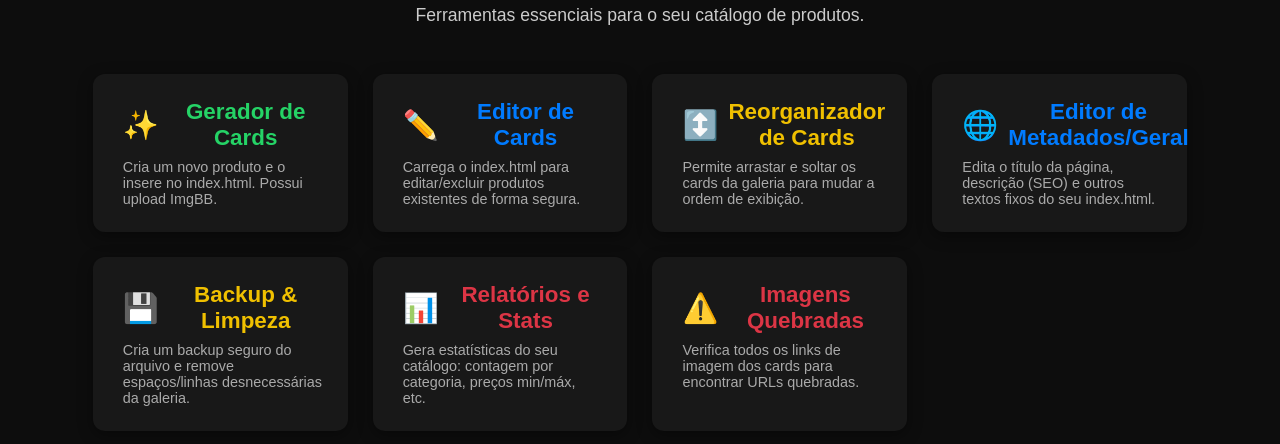
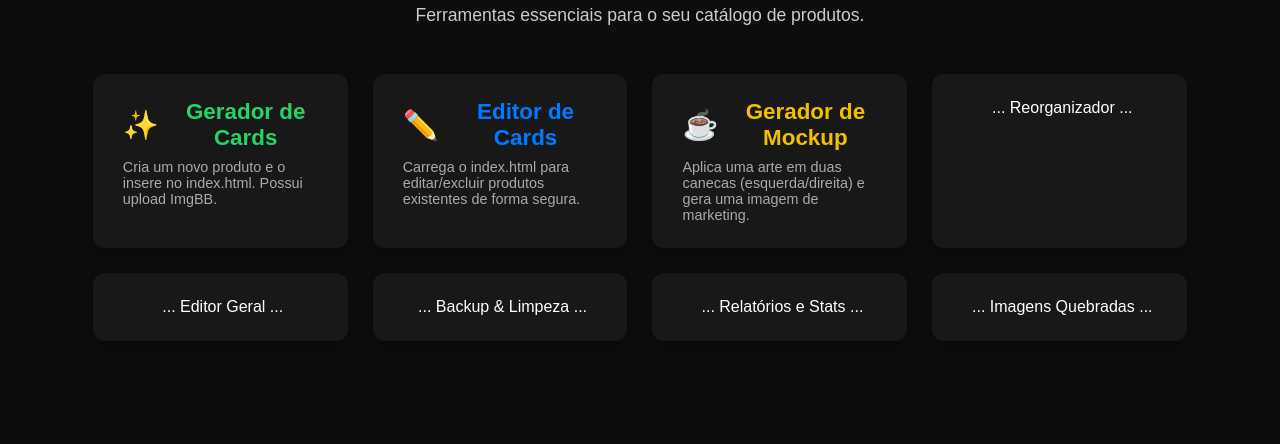
Before and after one commit to blecauth/Card-Generator-for-Eccomerce, a plain HTML site: page index.html in a window 1280 px wide. Shown: the part 80-524 px from the top of the page. Drawn offline with Linux system fonts and the light colour scheme.

Commit message:
Refactor dashboard links in index.html

```diff
--- a/index.html
+++ b/index.html
@@ -88,37 +88,24 @@
         <h2><span class="icon">✨</span> Gerador de Cards</h2>
         <p>Cria um novo produto e o insere no index.html. Possui upload ImgBB.</p>
     </a>
-
     <a href="editor.html" class="card-link editor">
         <h2><span class="icon">✏️</span> Editor de Cards</h2>
         <p>Carrega o index.html para editar/excluir produtos existentes de forma segura.</p>
     </a>
 
-        <a href="reorganizador.html" class="card-link utilidade">
-            <h2><span class="icon">↕️</span> Reorganizador de Cards</h2>
-            <p>Permite arrastar e soltar os cards da galeria para mudar a ordem de exibição.</p>
+    <a href="gerador_mockup.html" class="card-link utilidade">
+        <h2><span class="icon">☕</span> Gerador de Mockup</h2>
+        <p>Aplica uma arte em duas canecas (esquerda/direita) e gera uma imagem de marketing.</p>
     </a>
 
-        <a href="editor_geral.html" class="card-link editor">
-            <h2><span class="icon">🌐</span> Editor de Metadados/Geral</h2>
-            <p>Edita o título da página, descrição (SEO) e outros textos fixos do seu index.html.</p>
-        </a>
+    <a href="reorganizador.html" class="card-link utilidade">... Reorganizador ...</a>
+    <a href="editor_geral.html" class="card-link editor">... Editor Geral ...</a>
+    <a href="utilidades_arquivo.html" class="card-link utilidade">... Backup & Limpeza ...</a>
 
-        <a href="utilidades_arquivo.html" class="card-link utilidade">
-            <h2><span class="icon">💾</span> Backup & Limpeza</h2>
-            <p>Cria um backup seguro do arquivo e remove espaços/linhas desnecessárias da galeria.</p>
-        </a>
-
-        <a href="relatorios.html" class="card-link analise">
-            <h2><span class="icon">📊</span> Relatórios e Stats</h2>
-            <p>Gera estatísticas do seu catálogo: contagem por categoria, preços min/máx, etc.</p>
-        </a>
-
-        <a href="checker_imagens.html" class="card-link analise">
-            <h2><span class="icon">⚠️</span> Imagens Quebradas</h2>
-            <p>Verifica todos os links de imagem dos cards para encontrar URLs quebradas.</p>
-        </a>
+    <a href="relatorios.html" class="card-link analise">... Relatórios e Stats ...</a>
+    <a href="checker_imagens.html" class="card-link analise">... Imagens Quebradas ...</a>
 
     </div>
+
 </body>
 </html>
```
Lines whose indentation alone changed are shown as unchanged.
